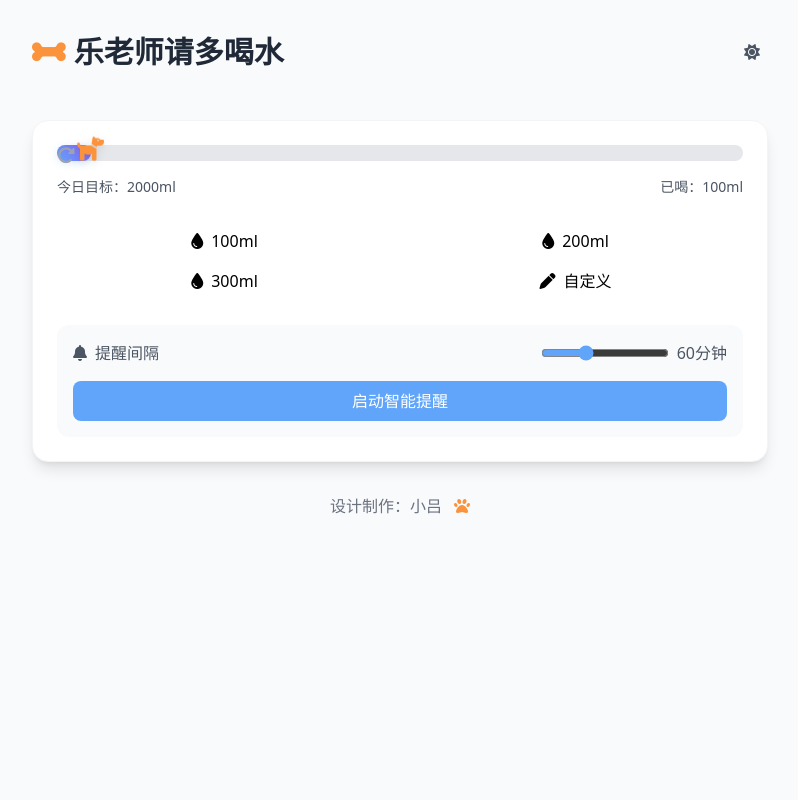
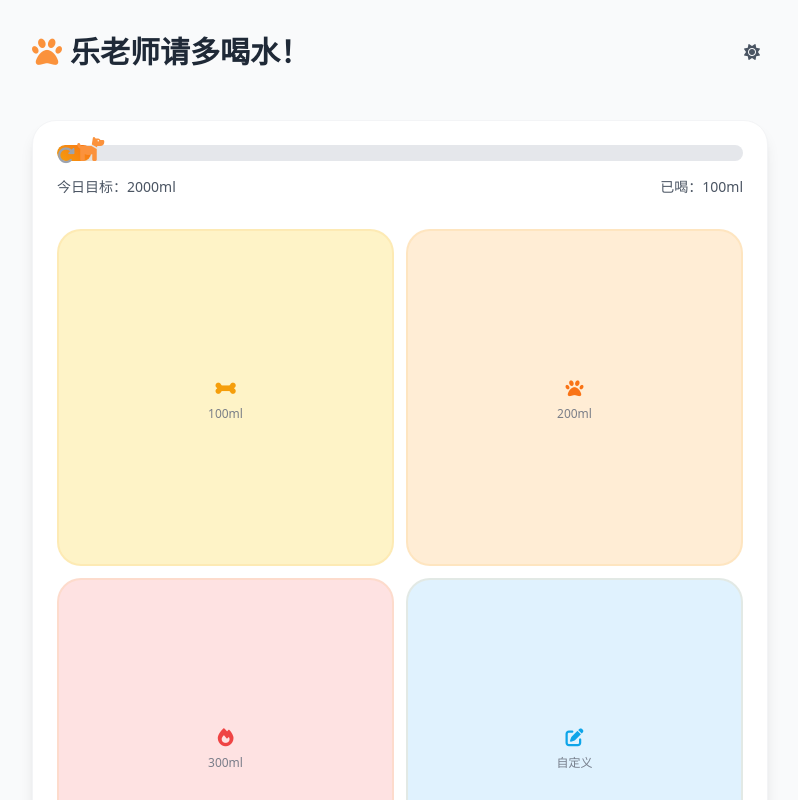
Before and after one commit to Legion0228/drink, a plain HTML site: page index.html in a window 1280 px wide. Both pictures are taken after a click on the button "100ml". Shown: the top 800 px of the page, without its empty margins (240-1038 px from the left). Drawn offline with nearby package versions, Linux system fonts and the light colour scheme.

Commit message:
Update index.html

```diff
--- a/index.html
+++ b/index.html
@@ -3,7 +3,7 @@
 <head>
     <meta charset="UTF-8">
     <meta name="viewport" content="width=device-width, initial-scale=1.0">
-<title>乐老师请多喝水 </title>
+    <title>🚰</title>
 
     <!-- CDN 引入 -->
     <script src="https://cdn.tailwindcss.com/3.4.1"></script>
@@ -11,28 +11,38 @@
 
     <style>
         @keyframes dogBounce {
-0%, 100% { transform: translateY(0) rotate(0deg); }
-50% { transform: translateY(-15px) rotate(10deg); }
-}
-
-@keyframes successPop {
-0% { transform: scale(0); opacity: 0; }
-80% { transform: scale(1.1); opacity: 1; }
-100% { transform: scale(1); }
-}
-
-.progress-dog {
-transition: left 0.6s cubic-bezier(0.34, 1.56, 0.64, 1);
-animation: dogBounce 0.8s infinite;
-}
-
-.success-modal {
-animation: successPop 0.5s ease-out;
+            0%, 100% { transform: translateY(0); }
+            50% { transform: translateY(-10px); }
         }
 
         .water-wave {
-background: linear-gradient(45deg, #60a5fa 0%, #8b5cf6 100%);
-box-shadow: 0 2px 8px -1px rgba(96, 165, 250, 0.3);
+            background: linear-gradient(45deg, #f59e0b 0%, #f97316 100%);
+            box-shadow: 0 2px 8px -1px rgba(245, 158, 11, 0.3);
+        }
+
+        .action-btn {
+            transition: all 0.2s cubic-bezier(0.4, 0, 0.2, 1);
+            padding: 0.75rem;
+            aspect-ratio: 1;
+            display: flex;
+            flex-direction: column;
+            align-items: center;
+            justify-content: center;
+            border-radius: 1.5rem;
+            border: 2px solid rgba(245, 158, 11, 0.1);
+        }
+
+        .amount-text {
+            font-size: 0.75rem;
+            line-height: 1rem;
+            margin-top: 0.25rem;
+            color: rgba(107, 114, 128, 0.9);
+        }
+
+        @media (prefers-color-scheme: dark) {
+            .amount-text {
+                opacity: 0.8;
+            }
         }
     </style>
 </head>
@@ -42,21 +52,21 @@ box-shadow: 0 2px 8px -1px rgba(96, 165, 250, 0.3);
         <header class="mb-12">
             <div class="flex justify-between items-center mb-8">
                 <h1 class="text-3xl font-bold text-gray-800 dark:text-gray-100">
-<i class="fas fa-bone mr-2 text-orange-400"></i>乐老师请多喝水
+                    <i class="fas fa-paw mr-2 text-orange-400"></i>乐老师请多喝水！
                 </h1>
-<button id="themeToggle" class="p-2 rounded-lg hover:bg-gray-200 dark:hover:bg-gray-700 transition-colors">
+                <button id="themeToggle" class="p-2 rounded-full hover:bg-gray-200 dark:hover:bg-gray-700 transition-colors">
                     <i class="fas fa-sun text-gray-600 dark:text-gray-300"></i>
                 </button>
             </div>
         </header>
 
         <!-- 主卡片 -->
-<div class="bg-white dark:bg-gray-800 rounded-2xl p-6 shadow-lg hover:shadow-xl transition-shadow border border-gray-100 dark:border-gray-700">
+        <div class="bg-white dark:bg-gray-800 rounded-3xl p-6 shadow-lg hover:shadow-xl transition-shadow border border-gray-100 dark:border-gray-700">
             <!-- 进度条 -->
             <div class="mb-8 relative">
-<div class="w-full bg-gray-200 dark:bg-gray-700 h-4 rounded-full mb-4">
-<div id="progressBar" class="h-full water-wave rounded-full transition-all duration-500"></div>
-<i class="fas fa-dog text-2xl text-orange-400 progress-dog absolute -top-3"
+                <div class="w-full bg-gray-200 dark:bg-gray-700 h-4 rounded-full mb-4 overflow-hidden">
+                    <div id="progressBar" class="h-full water-wave rounded-full transition-all duration-500 w-0"></div>
+                    <i class="fas fa-dog text-2xl text-orange-400 absolute -top-3"
                        id="walkingDog"
                        style="left: 0%"></i>
                 </div>
@@ -69,57 +79,54 @@ style="left: 0%"></i>
                 </button>
             </div>
 
-<!-- 操作按钮 -->
-<div class="grid grid-cols-2 gap-4 mb-8">
-<button class="action-btn" data-ml="100">
-<i class="fas fa-tint mr-2"></i>100ml
+            <!-- 喝水按钮 -->
+            <div class="grid grid-cols-2 gap-3 mb-8">
+                <button class="action-btn bg-amber-100 hover:bg-amber-200 dark:bg-amber-800/30" data-ml="100">
+                    <i class="fas fa-bone text-amber-500 text-lg"></i>
+                    <span class="amount-text font-medium">100ml</span>
                 </button>
-<button class="action-btn" data-ml="200">
-<i class="fas fa-tint mr-2"></i>200ml
+                <button class="action-btn bg-orange-100 hover:bg-orange-200 dark:bg-orange-800/30" data-ml="200">
+                    <i class="fas fa-paw text-orange-500 text-lg"></i>
+                    <span class="amount-text font-medium">200ml</span>
                 </button>
-<button class="action-btn" data-ml="300">
-<i class="fas fa-tint mr-2"></i>300ml
+                <button class="action-btn bg-red-100 hover:bg-red-200 dark:bg-red-800/30" data-ml="300">
+                    <i class="fas fa-fire text-red-500 text-lg"></i>
+                    <span class="amount-text font-medium">300ml</span>
                 </button>
-<button class="action-btn" data-ml="custom">
-<i class="fas fa-pen mr-2"></i>自定义
+                <button class="action-btn bg-sky-100 hover:bg-sky-200 dark:bg-sky-800/30" data-ml="custom">
+                    <i class="fas fa-edit text-sky-500 text-lg"></i>
+                    <span class="amount-text font-medium">自定义</span>
                 </button>
             </div>
 
-<!-- 提醒设置 -->
-<div class="bg-gray-50 dark:bg-gray-700 p-4 rounded-xl">
-<div class="flex items-center justify-between mb-4">
-<span class="text-gray-600 dark:text-gray-300">
-<i class="fas fa-bell mr-2"></i>提醒间隔
-</span>
-<div class="flex items-center space-x-2">
-<input type="range" id="reminderInterval" min="30" max="120" value="60"
-class="w-32 accent-blue-400">
-<span id="intervalValue" class="text-gray-600 dark:text-gray-300">60分钟</span>
+            <!-- 饮水记录 -->
+            <div class="bg-gray-50 dark:bg-gray-700 p-4 rounded-2xl">
+                <h3 class="text-lg font-semibold mb-4 text-gray-600 dark:text-gray-300">
+                    <i class="fas fa-clock-rotate-left mr-2"></i>今日饮水记录
+                </h3>
+                <div id="drinkRecords" class="space-y-2 max-h-48 overflow-y-auto">
+                    <!-- 记录动态生成 -->
                 </div>
-</div>
-<button id="toggleReminder" class="w-full py-2 bg-blue-400 hover:bg-blue-500 text-white rounded-lg transition-colors">
-启动智能提醒
-</button>
             </div>
         </div>
 
         <!-- 成功弹窗 -->
         <div id="successModal" class="hidden fixed inset-0 bg-black/50 flex items-center justify-center p-4">
-<div class="success-modal bg-white dark:bg-gray-800 rounded-xl p-8 max-w-xs w-full text-center">
+            <div class="bg-white dark:bg-gray-800 rounded-2xl p-8 max-w-xs w-full text-center">
                 <i class="fas fa-check-circle text-6xl text-green-400 mb-4"></i>
-<h2 class="text-2xl font-bold mb-2 dark:text-white">太棒啦！乐老师！</h2>
-<p class="text-gray-600 dark:text-gray-300 mb-4">今日喝水任务已达标</p >
+                <h2 class="text-2xl font-bold mb-2 dark:text-white">任务完成！</h2>
+                <p class="text-gray-600 dark:text-gray-300 mb-4">汪汪为你骄傲！</p>
                 <i class="fas fa-dog text-4xl text-orange-400 mb-4"></i>
                 <button onclick="document.getElementById('successModal').classList.add('hidden')"
-class="px-6 py-2 bg-green-400 hover:bg-green-500 text-white rounded-lg transition-colors">
-好的
+                        class="px-6 py-2 bg-green-400 hover:bg-green-500 text-white rounded-xl transition-colors">
+                    继续努力
                 </button>
             </div>
         </div>
 
         <!-- 作者信息 -->
         <footer class="mt-8 text-center text-gray-500 dark:text-gray-400">
-设计制作：小吕 <i class="fas fa-paw ml-2 text-orange-400"></i>
+           小吕出品 <i class="fas fa-rocket ml-2 text-orange-400"></i>
         </footer>
     </main>
 
@@ -130,20 +137,21 @@ this.storageKey = 'waterData';
         this.defaultTarget = 2000;
         this.dogElement = document.getElementById('walkingDog');
         this.successModal = document.getElementById('successModal');
+        this.records = [];
         this.data = this.loadData();
 
         this.initElements();
         this.initEventListeners();
         this.updateProgress();
-this.initReminder();
+        this.renderRecords();
     }
 
     initElements() {
         this.progressBar = document.getElementById('progressBar');
         this.currentAmountElem = document.getElementById('currentAmount');
         this.actionBtns = document.querySelectorAll('.action-btn');
-this.customModal = document.getElementById('customModal');
         this.resetBtn = document.getElementById('resetBtn');
+        this.recordsContainer = document.getElementById('drinkRecords');
     }
 
     loadData() {
@@ -151,30 +159,64 @@ const savedData = localStorage.getItem(this.storageKey);
         const defaultData = {
             current: 0,
             target: this.defaultTarget,
-lastUpdated: new Date().toISOString().split('T')[0]
+            lastUpdated: new Date().toISOString().split('T')[0],
+            records: []
         };
 
+        try {
             const data = savedData ? JSON.parse(savedData) : defaultData;
             if (data.lastUpdated !== new Date().toISOString().split('T')[0]) {
-return { ...defaultData, lastUpdated: new Date().toISOString().split('T')[0] };
+                return defaultData;
             }
+            this.records = data.records || [];
             return data;
+        } catch {
+            return defaultData;
+        }
     }
 
     saveData() {
         this.data.lastUpdated = new Date().toISOString().split('T')[0];
+        this.data.records = this.records;
         localStorage.setItem(this.storageKey, JSON.stringify(this.data));
     }
 
     addWater(amount) {
         if (amount > 0) {
             this.data.current = Math.min(this.data.current + amount, this.data.target);
+            this.records.unshift({
+                time: new Date().toLocaleTimeString('zh-CN', { hour12: false }),
+                amount: amount
+            });
             this.saveData();
             this.updateProgress();
-if (this.data.current >= this.data.target) {
-this.showSuccess();
+            this.renderRecords();
+            this.triggerDogAnimation();
+            if (this.data.current >= this.data.target) this.showSuccess();
         }
     }
+
+    deleteRecord(index) {
+        const removedAmount = this.records[index].amount;
+        this.data.current = Math.max(this.data.current - removedAmount, 0);
+        this.records.splice(index, 1);
+        this.saveData();
+        this.renderRecords();
+        this.updateProgress();
+    }
+
+    renderRecords() {
+        this.recordsContainer.innerHTML = this.records.map((record, index) => `
+            <div class="drink-record bg-white dark:bg-gray-600 p-3 rounded-xl flex justify-between items-center mb-2">
+                <div>
+                    <span class="text-gray-500 dark:text-gray-300 text-sm">${record.time}</span>
+                    <span class="ml-2 text-amber-500">+${record.amount}ml</span>
+                </div>
+                <button onclick="waterTracker.deleteRecord(${index})" class="text-red-300 hover:text-red-500 transition-colors">
+                    <i class="fas fa-trash-can"></i>
+                </button>
+            </div>
+        `).join('');
     }
 
     updateProgress() {
@@ -182,25 +224,28 @@ const percentage = Math.min((this.data.current / this.data.target) * 100, 100);
         this.progressBar.style.width = `${percentage}%`;
         this.currentAmountElem.textContent = this.data.current;
 
-// 更新小狗位置
         const containerWidth = this.progressBar.parentElement.offsetWidth;
         const dogPosition = (containerWidth * percentage / 100) - 14;
         this.dogElement.style.left = `${dogPosition}px`;
     }
 
+    triggerDogAnimation() {
+        this.dogElement.style.animation = 'dogBounce 0.8s';
+        setTimeout(() => this.dogElement.style.animation = '', 800);
+    }
+
     showSuccess() {
         this.successModal.classList.remove('hidden');
-setTimeout(() => {
-this.successModal.classList.add('hidden');
-}, 3000);
+        setTimeout(() => this.successModal.classList.add('hidden'), 3000);
     }
 
     resetProgress() {
         this.data.current = 0;
+        this.records = [];
         this.saveData();
         this.updateProgress();
+        this.renderRecords();
         this.dogElement.style.left = '0px';
-this.successModal.classList.add('hidden');
     }
 
     initEventListeners() {
@@ -208,7 +253,7 @@ this.actionBtns.forEach(btn => {
             btn.addEventListener('click', () => {
                 if (btn.dataset.ml === 'custom') {
                     const amount = prompt('请输入喝水量（ml）:');
-if (amount) this.addWater(parseInt(amount));
+                    if (amount && !isNaN(amount)) this.addWater(parseInt(amount));
                 } else {
                     this.addWater(parseInt(btn.dataset.ml));
                 }
@@ -216,73 +261,41 @@ this.addWater(parseInt(btn.dataset.ml));
         });
 
         this.resetBtn.addEventListener('click', () => {
-if (confirm('确定要重置当前进度吗？')) this.resetProgress();
-});
-}
-
-initReminder() {
-let reminderTimer = null;
-const reminderBtn = document.getElementById('toggleReminder');
-const intervalInput = document.getElementById('reminderInterval');
-
-intervalInput.addEventListener('input', () => {
-document.getElementById('intervalValue').textContent = `${intervalInput.value}分钟`;
-});
-
-reminderBtn.addEventListener('click', () => {
-if (reminderTimer) {
-clearInterval(reminderTimer);
-reminderTimer = null;
-reminderBtn.textContent = '启动智能提醒';
-} else {
-const interval = parseInt(intervalInput.value) * 60000;
-reminderTimer = setInterval(() => this.showReminder(), interval);
-reminderBtn.textContent = '停止提醒';
-this.showReminder();
-}
-});
-}
-
-showReminder() {
-if (Notification.permission === 'granted') {
-new Notification(' 喝水提醒', {
-body: `您今天已经喝了 ${this.data.current}ml 水，该补充水分啦！`,
-icon: 'https://img.icons8.com/color/48/dog-footprint.png'
+            if (confirm('确定要重置所有数据吗？')) this.resetProgress();
         });
     }
 }
-}
+
+// 初始化
+let waterTracker;
+document.addEventListener('DOMContentLoaded', () => {
+    waterTracker = new WaterTracker();
+    if (localStorage.getItem('theme') === 'dark') document.documentElement.classList.add('dark');
+});
 
 // 主题切换
 document.getElementById('themeToggle').addEventListener('click', () => {
     document.documentElement.classList.toggle('dark');
     localStorage.setItem('theme', document.documentElement.classList.contains('dark') ? 'dark' : 'light');
 });
-
-// 初始化
-document.addEventListener('DOMContentLoaded', () => {
-new WaterTracker();
-if (Notification.permission !== 'denied') Notification.requestPermission();
-if (localStorage.getItem('theme') === 'dark') document.documentElement.classList.add('dark');
-});
 </script>
 
 <style>
-.action-btn {
-@apply py-3 px-4 rounded-xl text-white font-medium
-bg-gradient-to-r from-blue-400 to-purple-400
-hover:from-blue-500 hover:to-purple-500
-transition-all duration-300 hover:scale-105
-active:scale-95 shadow-md hover:shadow-lg
-border border-blue-200 dark:border-blue-900;
+.drink-record {
+    box-shadow: 0 2px 8px -2px rgba(0,0,0,0.05);
+    transition: transform 0.2s ease;
 }
 
-#walkingDog {
-filter: drop-shadow(0 2px 4px rgba(0,0,0,0.1));
+.drink-record:hover {
+    transform: translateX(4px);
 }
 
-.success-modal {
-box-shadow: 0 8px 32px rgba(0,0,0,0.1);
+.action-btn:active {
+    transform: scale(1.08);
+}
+
+#progressBar {
+    transition: width 0.5s cubic-bezier(0.4, 0, 0.2, 1);
 }
 </style>
 </body>
```
Lines whose indentation alone changed are shown as unchanged.
